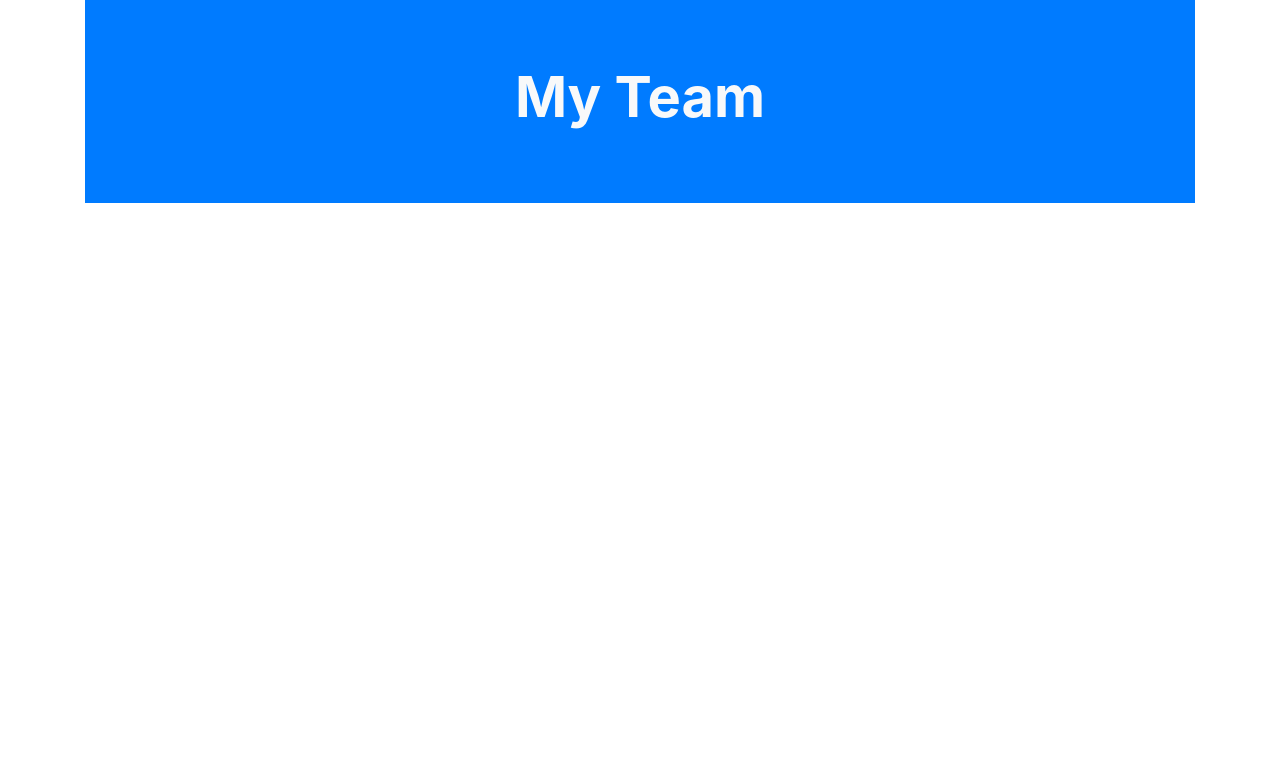
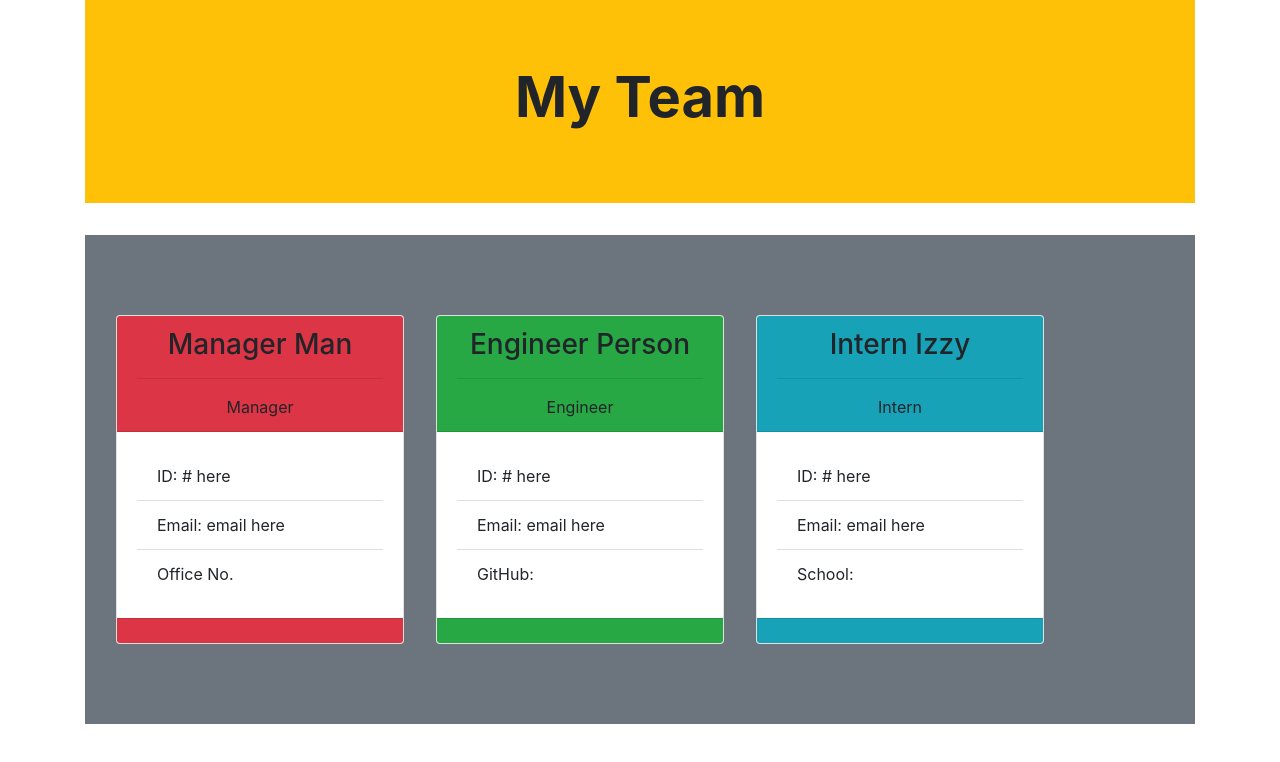
Before and after one commit to ietoy/Team-Profile-Generator, a website: page templates/main.html in a window 1280 px wide. Drawn offline with nearby package versions, Linux system fonts and the light colour scheme.

Commit message:
Finalized page template stylings, will need to move to respective html files for full page generation

```diff
--- a/templates/main.html
+++ b/templates/main.html
@@ -13,9 +13,69 @@
   <body>
     <!-- PAGE CONTAINER -->
     <div class="container">
-      <div class="jumbotron jumbotron-fluid bg-primary">
+      <div class="jumbotron jumbotron-fluid bg-warning">
         <div class="container">
-          <h1 class="display-4 text-center text-light font-weight-bold">My Team</h1>
+          <h1 class="display-4 text-center font-weight-bold">My Team</h1>
+        </div>
+      </div>
+      <div class="jumbotron jumbotron-fluid bg-secondary">
+        <div class="container clearfix">
+
+            <!-- MOVE THESE CARDS TO THEIR RESPECTIVE HTMLS FOR PAGE GENERATION -->
+            <div class="card text-center float-left m-3" style="width: 18rem;">
+              <div class="card-header bg-danger">
+                <div class="font-weight-bold">
+                    <h3>Manager Man</h3>
+                </div>
+                <hr>
+                <div>Manager</div>
+              </div>
+              <div class="card-body">
+                <ul class="list-group list-group-flush text-left">
+                  <li class="list-group-item">ID: # here</li>
+                  <li class="list-group-item">Email: email here</li>
+                  <li class="list-group-item">Office No.</li>
+                </ul>
+              </div>
+              <div class="card-footer bg-danger"></div>
+            </div>
+
+            <div class="card text-center float-left m-3" style="width: 18rem;">
+                <div class="card-header bg-success">
+                  <div class="font-weight-bold">
+                      <h3>Engineer Person</h3>
+                  </div>
+                  <hr>
+                  <div>Engineer</div>
+                </div>
+                <div class="card-body">
+                  <ul class="list-group list-group-flush text-left">
+                    <li class="list-group-item">ID: # here</li>
+                    <li class="list-group-item">Email: email here</li>
+                    <li class="list-group-item">GitHub: </li>
+                  </ul>
+                </div>
+                <div class="card-footer bg-success"></div>
+              </div>
+
+              <div class="card text-center float-left m-3" style="width: 18rem;">
+                <div class="card-header bg-info">
+                  <div class="font-weight-bold">
+                      <h3>Intern Izzy</h3>
+                  </div>
+                  <hr>
+                  <div>Intern</div>
+                </div>
+                <div class="card-body">
+                  <ul class="list-group list-group-flush text-left">
+                    <li class="list-group-item">ID: # here</li>
+                    <li class="list-group-item">Email: email here</li>
+                    <li class="list-group-item">School: </li>
+                  </ul>
+                </div>
+                <div class="card-footer bg-info"></div>
+              </div>
+
         </div>
       </div>
     <!-- END PAGE CONTAINER -->
```
